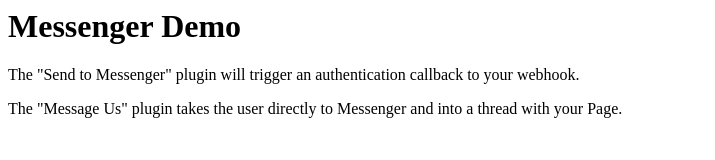
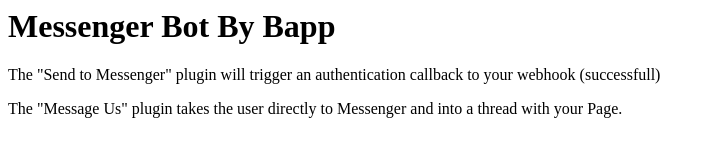
Before and after one commit to danh9a99/chat-bot-news, a website: page public/index.html in a window 1280 px wide. Shown: the whole page, without its empty margins (0-715 px from the left). Drawn offline with Linux system fonts and the light colour scheme.

Commit message:
Update index.html

```diff
--- a/public/index.html
+++ b/public/index.html
@@ -30,10 +30,10 @@
        }(document, 'script', 'facebook-jssdk'));
     </script>
 
-    <h1>Messenger Demo</h1>
+    <h1>Messenger Bot By Bapp</h1>
 
     <div>
-      <p>The "Send to Messenger" plugin will trigger an authentication callback to your webhook.</p>
+      <p>The "Send to Messenger" plugin will trigger an authentication callback to your webhook (successfull)</p>
 
       <div class="fb-send-to-messenger"
         messenger_app_id='rubbish'
```
